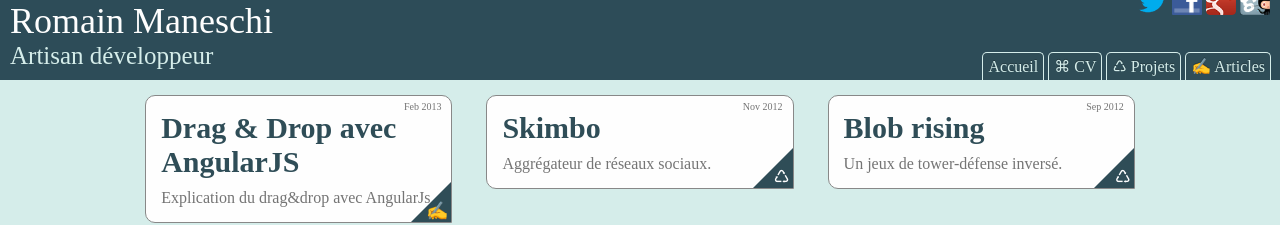
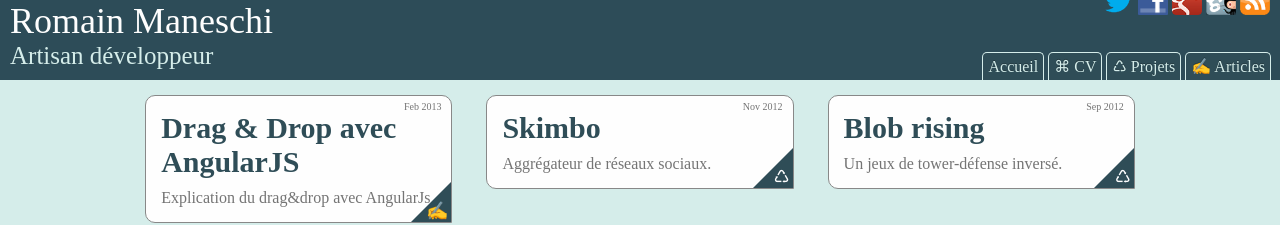
Before and after one commit to manland/manland.github.com, a Jekyll site: the page built from index.html, in a window 1280 px wide. Shown: the top 225 px of the page. Built offline with Jekyll 4.4.1, drawn with Linux system fonts in a browser that asks for light colours.

Commit message:
add rss link

```diff
--- a/_layouts/default.html
+++ b/_layouts/default.html
@@ -57,6 +57,7 @@
         <a href="http://www.facebook.com/romain.maneschi" target="_blank"><img src="/img/brand/facebook.png" width="30px" /></a>
         <a href="https://plus.google.com/u/0/115925956313772648621" target="_blank"><img src="/img/brand/googleplus.png" width="30px" /></a>
         <a href="https://github.com/manland" target="_blank"><img src="/img/brand/github.png" width="30px" /></a>
+        <a href="http://manland.github.com/feed.xml" target="_blank"><img src="/img/brand/rss.png" width="30px" /></a>
       </div>
     </header>
     {{ content }}
```
Also changed, not shown: img/brand/rss.png (added).
